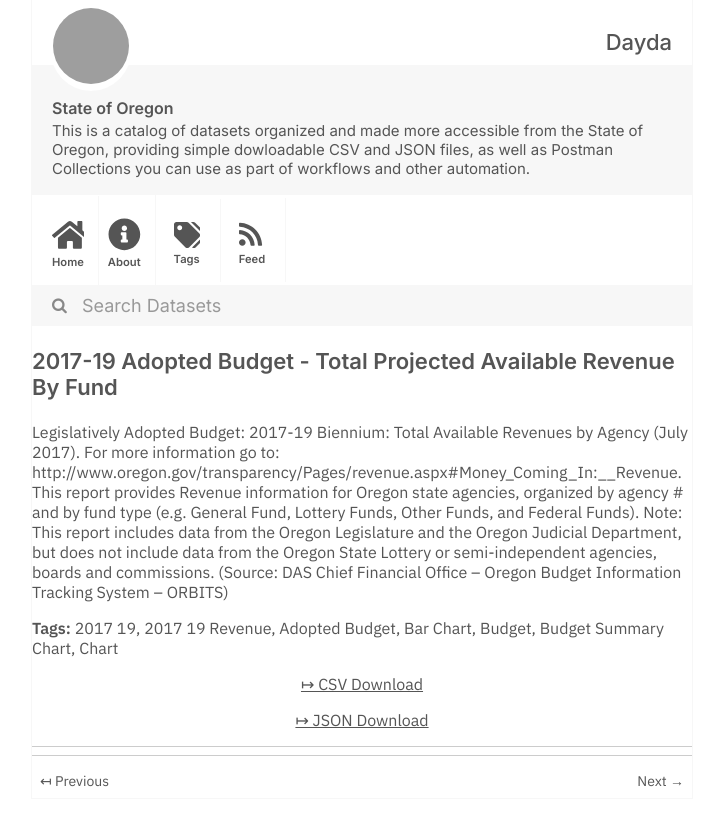
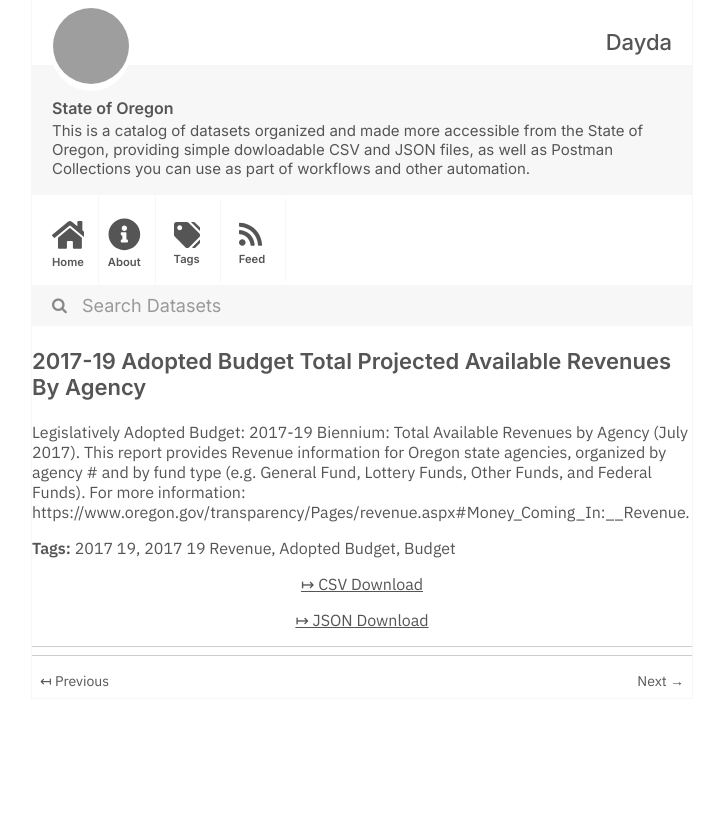
Before and after one commit to dayda-entities/state-of-oregon, a Jekyll site: the page built from _posts/2020-11-10-2017-19-adopted-budget-total-p.md, in a window 1280 px wide, cut to the strip 0-826 px from the top of the page. Shown: the whole strip, without its empty margins (278-998 px from the left). Built offline with Jekyll 4.4.1, drawn with Linux system fonts in a browser that asks for light colours; grey boxes are pictures that could not be loaded.

Commit message:
Publish Data

```diff
--- a/_posts/2020-11-10-2017-19-adopted-budget-total-p.md
+++ b/_posts/2020-11-10-2017-19-adopted-budget-total-p.md
@@ -1,22 +1,19 @@
 ---
-title: 2017-19 Adopted Budget - Total Projected Available Revenue By Fund
-created: '2020-11-10T17:21:57.389034'
-modified: '2020-11-10T17:21:57.389045'
+title: 2017-19 Adopted Budget Total Projected Available Revenues By Agency
+created: '2020-11-10T17:22:16.165941'
+modified: '2020-11-10T17:22:16.165952'
 state: active
 type: dataset
 tags:
   - 2017 19
   - 2017 19 Revenue
   - Adopted Budget
-  - Bar Chart
   - Budget
-  - Budget Summary Chart
-  - Chart
 groups:
   - Local Government
-csv_url: 'https://data.oregon.gov/api/views/4u9d-yvzf/rows.csv?accessType=DOWNLOAD'
-json_url: 'https://data.oregon.gov/api/views/4u9d-yvzf/rows.json?accessType=DOWNLOAD'
+csv_url: 'https://data.oregon.gov/api/views/agg5-2x4j/rows.csv?accessType=DOWNLOAD'
+json_url: 'https://data.oregon.gov/api/views/agg5-2x4j/rows.json?accessType=DOWNLOAD'
 layout: post
 
 ---
-Legislatively Adopted Budget: 2017-19 Biennium: Total Available Revenues by Agency (July 2017). For more information go to: http://www.oregon.gov/transparency/Pages/revenue.aspx#Money_Coming_In:__Revenue. This report provides Revenue information for Oregon state agencies, organized by agency # and by fund type (e.g. General Fund, Lottery Funds, Other Funds, and Federal Funds). Note: This report includes data from the Oregon Legislature and the Oregon Judicial Department, but does not include data from the Oregon State Lottery or semi-independent agencies, boards and commissions. (Source: DAS Chief Financial Office – Oregon Budget Information Tracking System – ORBITS)
+Legislatively Adopted Budget: 2017-19 Biennium: Total Available Revenues by Agency (July 2017). This report provides Revenue information for Oregon state agencies, organized by agency # and by fund type (e.g. General Fund, Lottery Funds, Other Funds, and Federal Funds). For more information: https://www.oregon.gov/transparency/Pages/revenue.aspx#Money_Coming_In:__Revenue.
```
